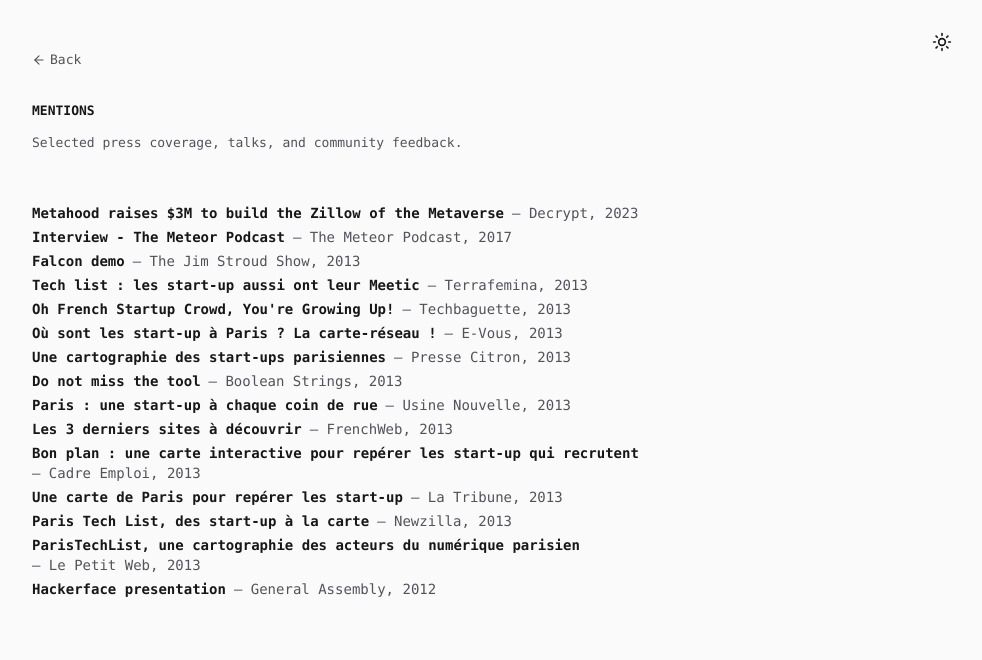
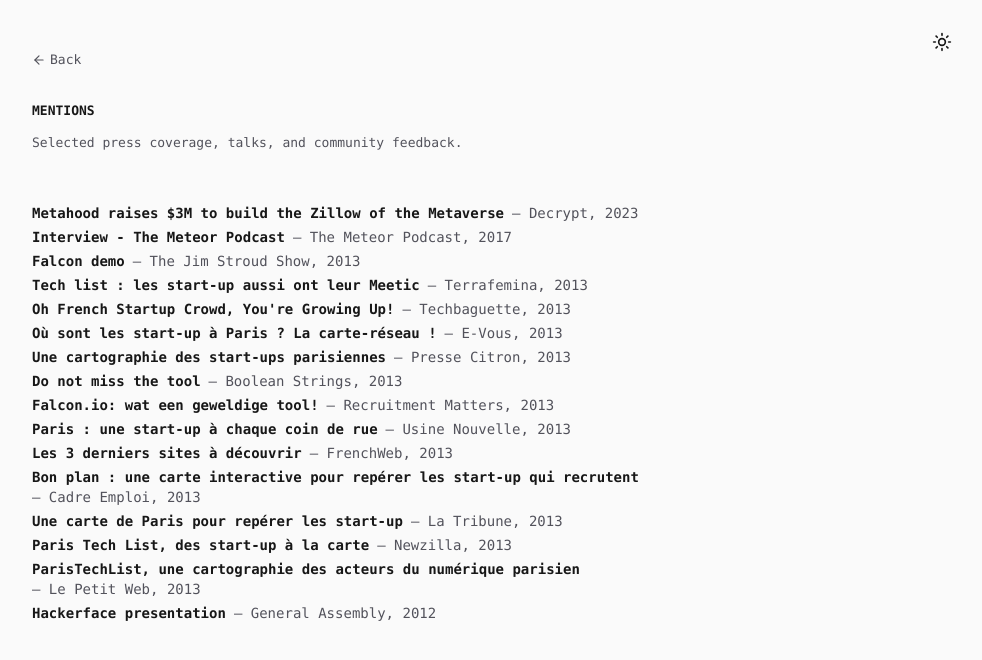
Before and after one commit to gwendall/gwendall, a Next.js app: page /mentions in a window 1280 px wide. Shown: the top 660 px of the page, without its empty margins (296-1278 px from the left). Built offline with nearby package versions, Linux system fonts and the light colour scheme.

Commit message:
Update Falcon project details and add press mention
Added a new press mention for Falcon.io in mentions.ts and updated the Falcon project URL and description in projects.tsx for accuracy and clarity.

```diff
--- a/src/data/mentions.ts
+++ b/src/data/mentions.ts
@@ -1,5 +1,3 @@
-import React from "react";
-
 export enum MentionType {
     Press = "press",
     Video = "video",
@@ -63,6 +61,14 @@ export const TESTIMONIALS: Testimonial[] = [
 ];
 
 const MENTIONS: Mention[] = [
+    {
+        title: 'Falcon.io: wat een geweldige tool!',
+        source: 'Recruitment Matters',
+        url: 'https://recruitmentmatters.nl/2013/01/19/falcon-io-wat-een-geweldige-tool/',
+        date: new Date('2013-01-19'),
+        type: MentionType.Press,
+        project: 'Falcon'
+    },
     {
         title: 'Interview - The Meteor Podcast',
         source: 'The Meteor Podcast',
--- a/src/data/projects.tsx
+++ b/src/data/projects.tsx
@@ -194,11 +194,11 @@ const ITEMS: Project[] = [
     },
     {
         name: 'Falcon / Hackerface',
-        url: 'https://recruitmentmatters.nl/2013/01/19/falcon-io-wat-een-geweldige-tool/',
+        url: 'https://booleanstrings.com/2013/01/28/do-not-miss-the-tool/',
         tweets: [
             "https://x.com/alexisohanian/status/251316911789449216"
         ],
-        description: 'People search engine browser extension. Reconstructed a person\'s entire digital footprint from a single entry point (email, Twitter, etc). Strategic asset acquisition ($85k exit).',
+        description: 'People search engine browser extension. Reconstructed digital footprints from a single data point. Strategic asset acquisition ($85k exit).',
         type: ProjectType.PastWork,
         date: new Date('2013-01-01'), // Approximate mid-year
         archived: false
```
